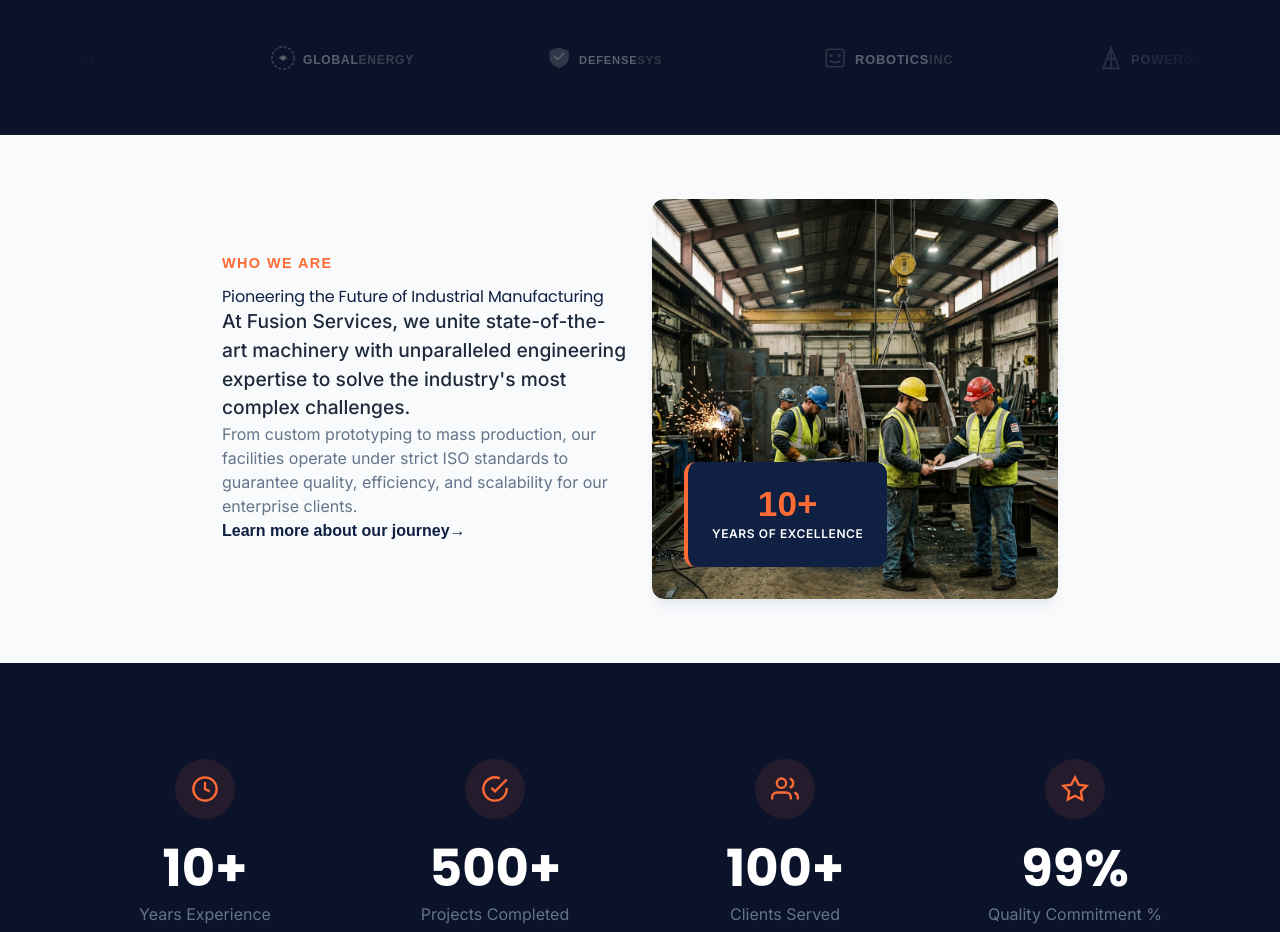
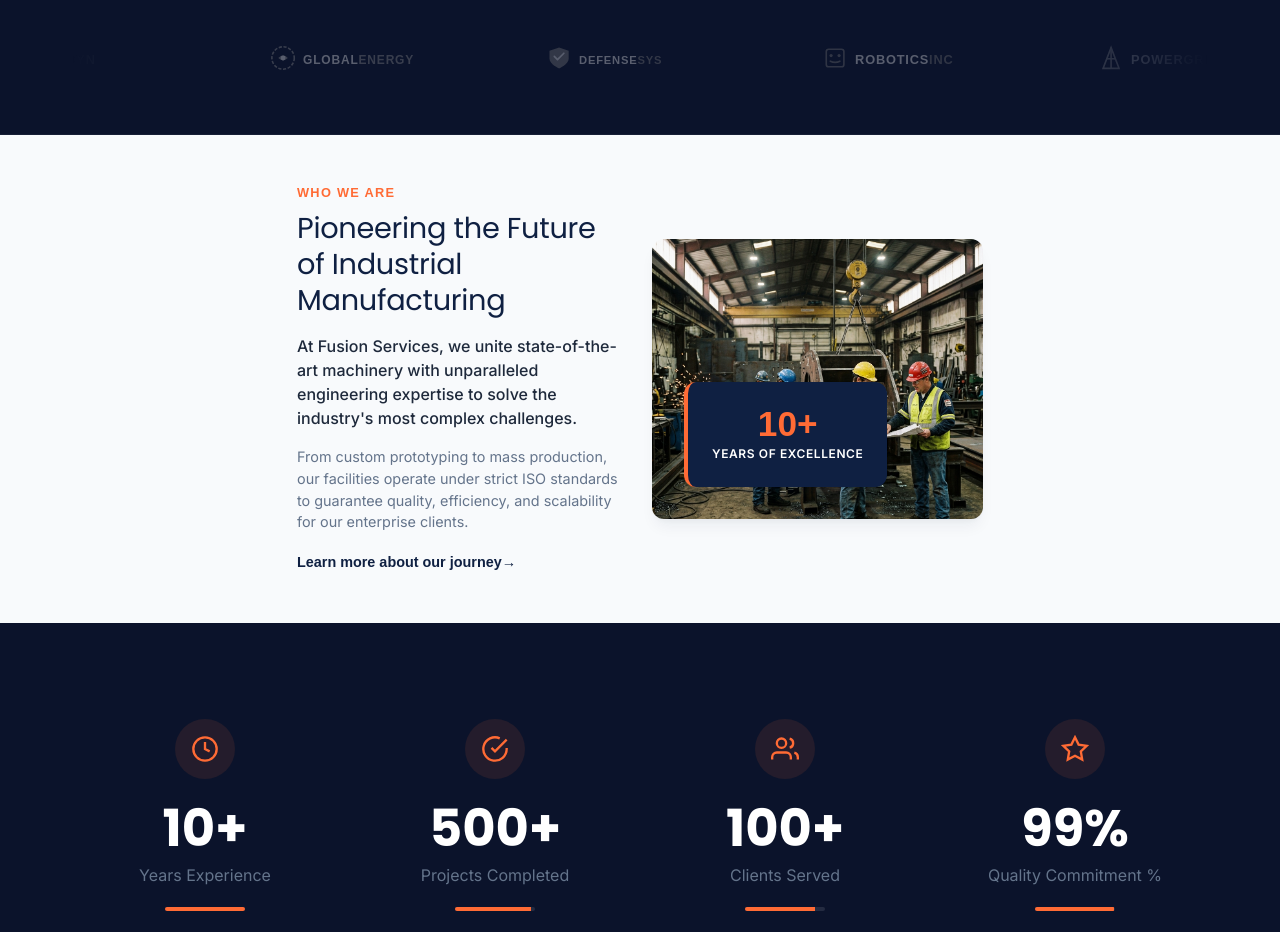
Before and after one commit to Priyanshu9595/Fusion_services, a React app in the folder frontend/: page / in a window 1280 px wide. Shown: the part 940-1872 px from the top of the page. Built offline with nearby package versions, Linux system fonts and the light colour scheme; the HTML template or start-up script is replaced by a standard one.

Commit message:
Further reduce Who We Are section by 50%

```diff
--- a/frontend/src/pages/Home.jsx
+++ b/frontend/src/pages/Home.jsx
@@ -399,18 +399,18 @@
             </section>
 
 
-            <section className="home-overview section-padding">
-                <div className="container grid grid-2" style={{"maxWidth": "900px", "margin": "0 auto", "alignItems": "center"}}>
+            <section className="home-overview section-padding" style={{"paddingTop": "3rem", "paddingBottom": "3rem"}}>
+                <div className="container grid grid-2" style={{"maxWidth": "750px", "margin": "0 auto", "alignItems": "center", "gap": "1.5rem"}}>
                     <div className="overview-text scroll-reveal slide-in-left">
-                        <span className="section-subtitle">Who We Are</span>
-                        <h2>Pioneering the Future of Industrial Manufacturing</h2>
-                        <p className="lead">At Fusion Services, we unite state-of-the-art machinery with unparalleled engineering expertise to solve the industry's most complex challenges.</p>
-                        <p>From custom prototyping to mass production, our facilities operate under strict ISO standards to guarantee quality, efficiency, and scalability for our enterprise clients.</p>
-                        <a href="#about" className="text-link hover-slide-arrow" onclick="navigateToPage('about')">Learn more about our journey <span className="arrow">&rarr;</span></a>
+                        <span className="section-subtitle" style={{"fontSize": "0.8rem", "marginBottom": "0.5rem"}}>Who We Are</span>
+                        <h2 style={{"fontSize": "1.8rem", "marginBottom": "1rem"}}>Pioneering the Future of Industrial Manufacturing</h2>
+                        <p className="lead" style={{"fontSize": "1rem", "marginBottom": "1rem"}}>At Fusion Services, we unite state-of-the-art machinery with unparalleled engineering expertise to solve the industry's most complex challenges.</p>
+                        <p style={{"fontSize": "0.9rem", "marginBottom": "1rem"}}>From custom prototyping to mass production, our facilities operate under strict ISO standards to guarantee quality, efficiency, and scalability for our enterprise clients.</p>
+                        <a href="#about" className="text-link hover-slide-arrow" onclick="navigateToPage('about')" style={{"fontSize": "0.9rem"}}>Learn more about our journey <span className="arrow">&rarr;</span></a>
                     </div>
                     <div className="overview-visual scroll-reveal slide-in-right">
                         <div className="image-wrapper hover-zoom-img">
-                            <img src="/assets/heavy_machinery.png" alt="Advanced industrial machinery in operation" style={{"maxHeight": "400px", "width": "100%", "objectFit": "cover"}} />
+                            <img src="/assets/heavy_machinery.png" alt="Advanced industrial machinery in operation" style={{"maxHeight": "280px", "width": "100%", "objectFit": "cover", "borderRadius": "8px"}} />
                             <div className="floating-badge pulse-badge">
                                 <span className="badge-num">10+</span>
                                 <span className="badge-txt">Years of Excellence</span>
```
